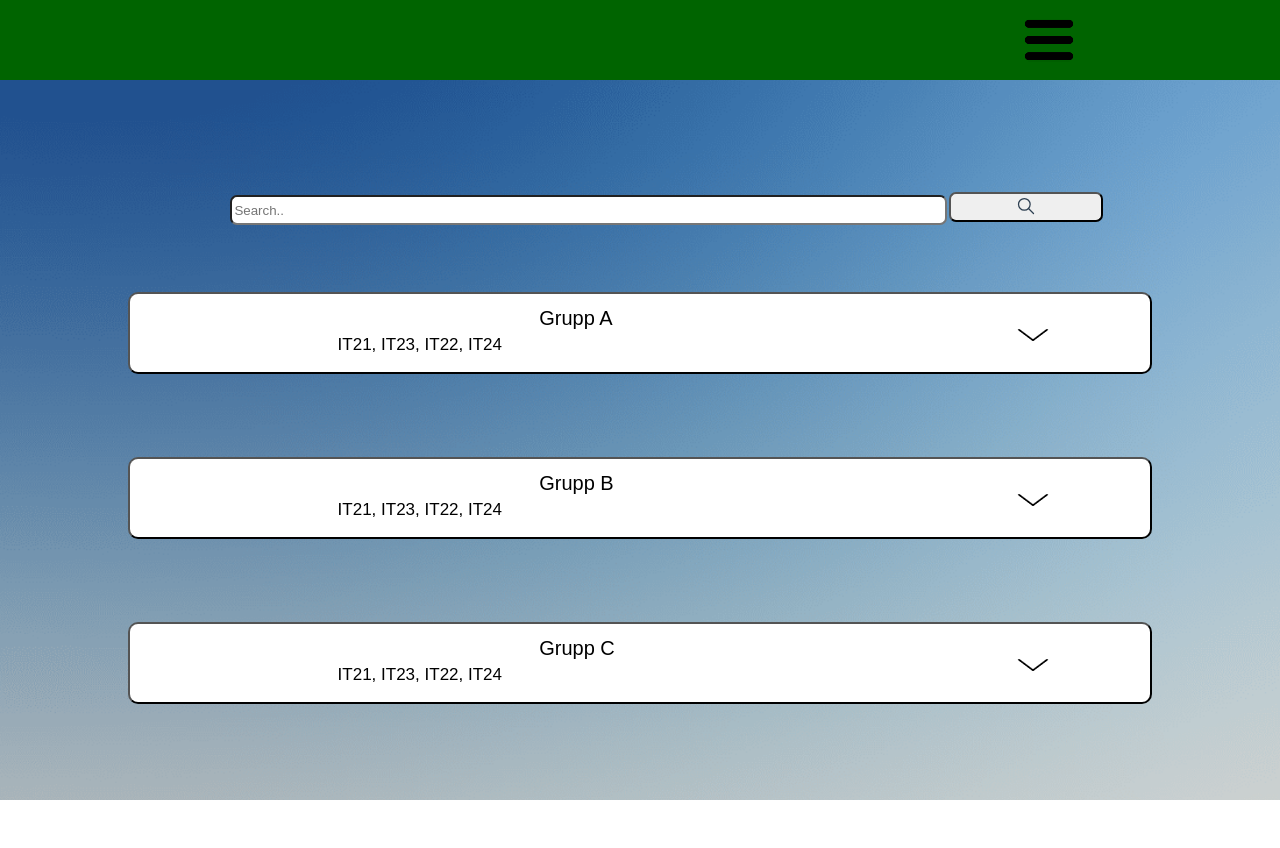
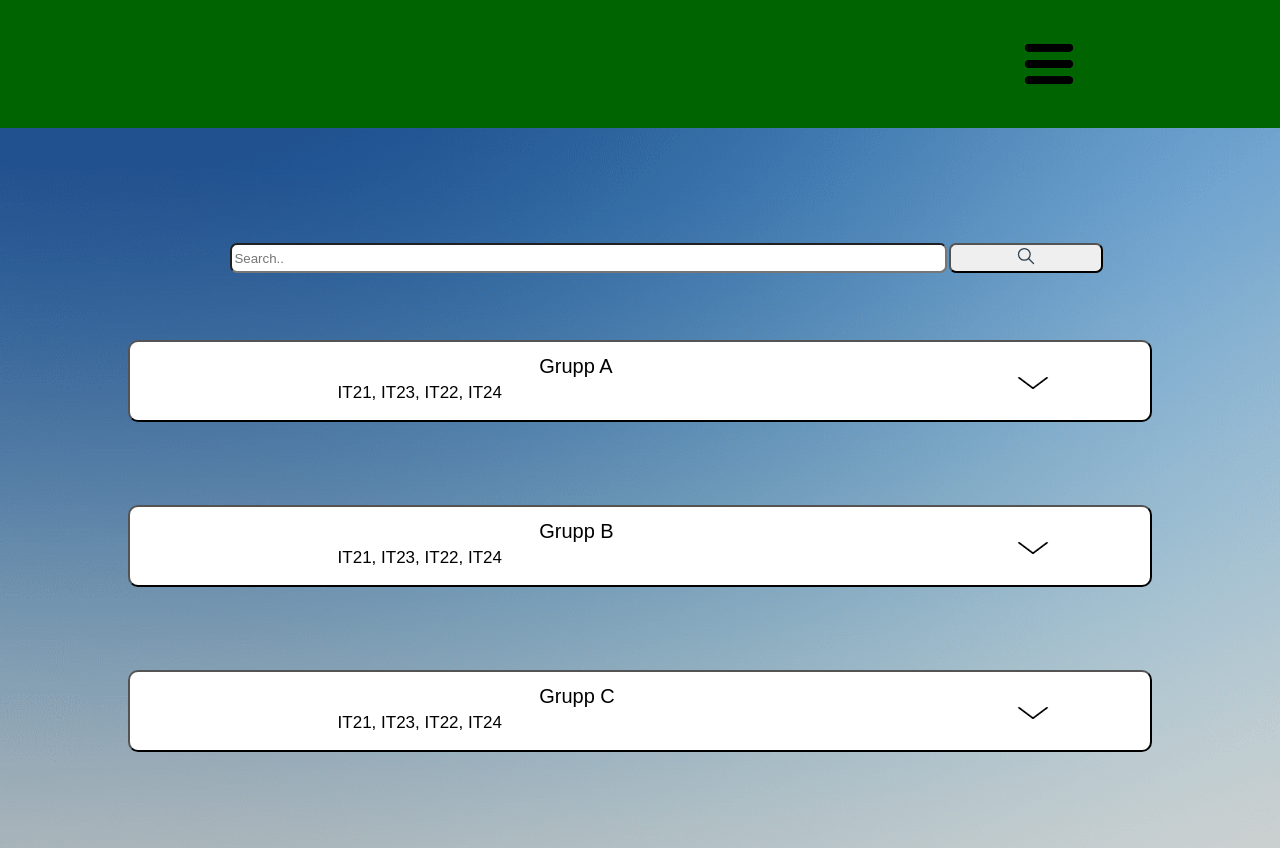
Before and after one commit to CD47484/Volleyboll-Gruppspel, a Vue app in the folder Gruppspel/: page / in a window 1280 px wide. Before the commit the page ends 800 px from the top, so only its background shows below. Built offline with nearby package versions, Linux system fonts and the light colour scheme.

Commit message:
nav bar fix

```diff
--- a/Gruppspel/index.html
+++ b/Gruppspel/index.html
@@ -7,11 +7,11 @@
     <title>Vite App</title>
   </head>
   <body>
-    <div id="app"></div>
+    <div id="app">
 
     <script src="https://cdn.jsdelivr.net/npm/@simondmc/popup-js@1.4.2/popup.min.js"></script>
 
     <script type="module" src="/src/main.js"></script>
-
+    </div>
   </body>
 </html>
--- a/Gruppspel/src/App.vue
+++ b/Gruppspel/src/App.vue
@@ -490,7 +490,7 @@ export default {
   position: relative;
   right: -5.2%;
   margin: -5%;
-  top: 5%;
+  top: 18%;
   height: 30px;
   width: 15%;
   align-items: center;
@@ -525,4 +525,28 @@ th:last-child, td:last-child, tr:last-child {
 td {
   text-align: center;
 }
+@media (min-width: 600px) {
+  #nav {
+    position: absolute;
+    display: flex;
+    left: 0%;
+    right: 0%;
+    top: 0%;
+    height: 16%;
+    align-items: center;
+    background-color: darkgreen;
+  }
+  #main{
+    position: absolute;
+    top: 16%;
+    bottom: 0%;
+    left: 0%;
+    right: 0%;
+    height: fit-content;
+    min-height: 90%;
+    background-image: url(./assets/Bakgrundsbild.png);
+    background-repeat: no-repeat;
+    background-size: cover;
+  }
+}
 </style>
--- a/Gruppspel/src/assets/main.css
+++ b/Gruppspel/src/assets/main.css
@@ -3,7 +3,6 @@
 #app {
   max-width: 1280px;
   margin: 0 auto;
-  padding: 2rem;
   font-weight: normal;
 }
 
```
